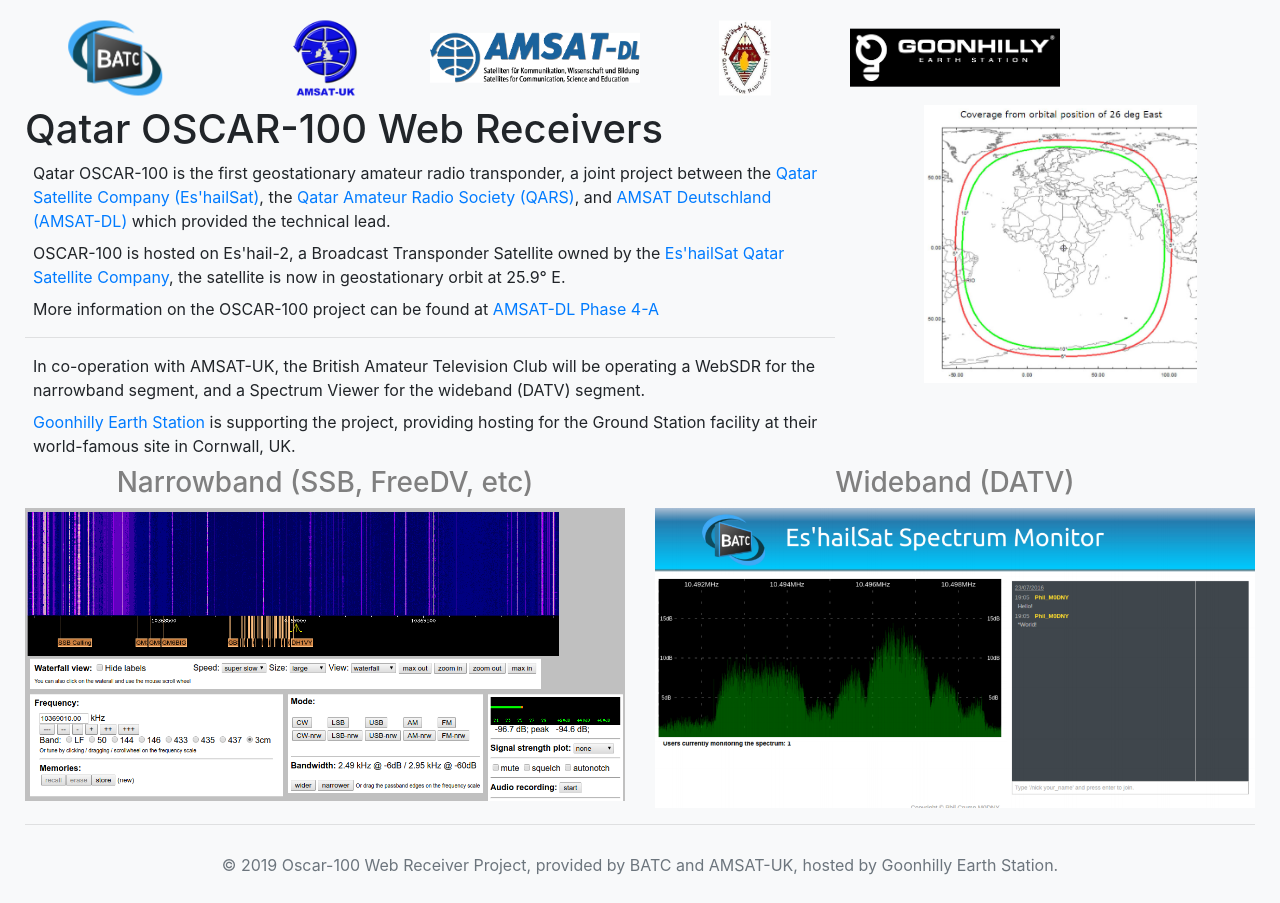
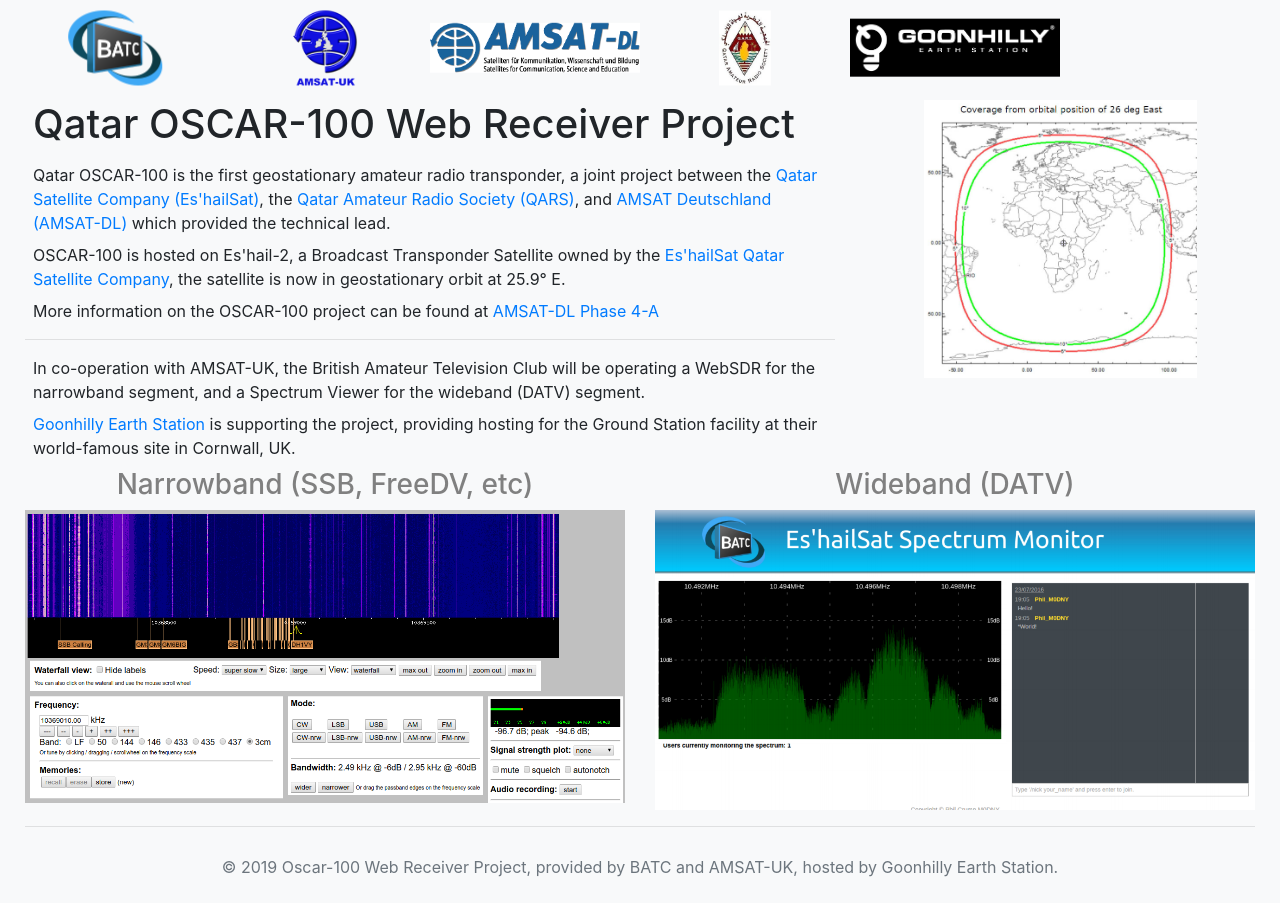
Before and after one commit to BritishAmateurTelevisionClub/eshail-ghy-web, a plain HTML site: page index.html in a window 1280 px wide. Drawn offline with Linux system fonts and the light colour scheme.

Commit message:
Style tweaks.

```diff
--- a/index.html
+++ b/index.html
@@ -10,7 +10,6 @@
     <link href="/lib/bootstrap-4.2.1/css/bootstrap.min.css" rel="stylesheet">
     <style>
       body {
-        margin-top: 20px;
         margin-left: 25px;
         margin-right: 25px;
       }
@@ -37,7 +36,11 @@
         transform: translate(-50%, -50%);
       }
       #description-row {
-        margin-top: 10px;
+        margin-top: 15px;
+      }
+      #page-title {
+        padding-left: 0.5rem;
+        margin-bottom: 15px;
       }
       #top-description > p {
         margin-bottom: 0.5rem;
@@ -100,7 +103,7 @@
     </div>
     <div id="description-row" class="row">
       <div class="col-md-8">
-          <h1>Qatar OSCAR-100 Web Receivers</h1>
+          <h1 id="page-title">Qatar OSCAR-100 Web Receiver Project</h1>
           <div id="top-description">
             <p>
             Qatar OSCAR-100 is the first geostationary amateur radio transponder, a joint project between the <a href="https://www.eshailsat.qa/" target="_blank">Qatar Satellite Company (Es'hailSat)</a>, the <a href="http://www.qsl.net/a71a/" target="_blank">Qatar Amateur Radio Society (QARS)</a>, and <a href="https://amsat-dl.org/" target="_blank">AMSAT Deutschland (AMSAT-DL)</a> which provided the technical lead.
```
Also changed, not shown: nb/index.html (+13 -6 lines), wb/index.html (+3 -2 lines).
